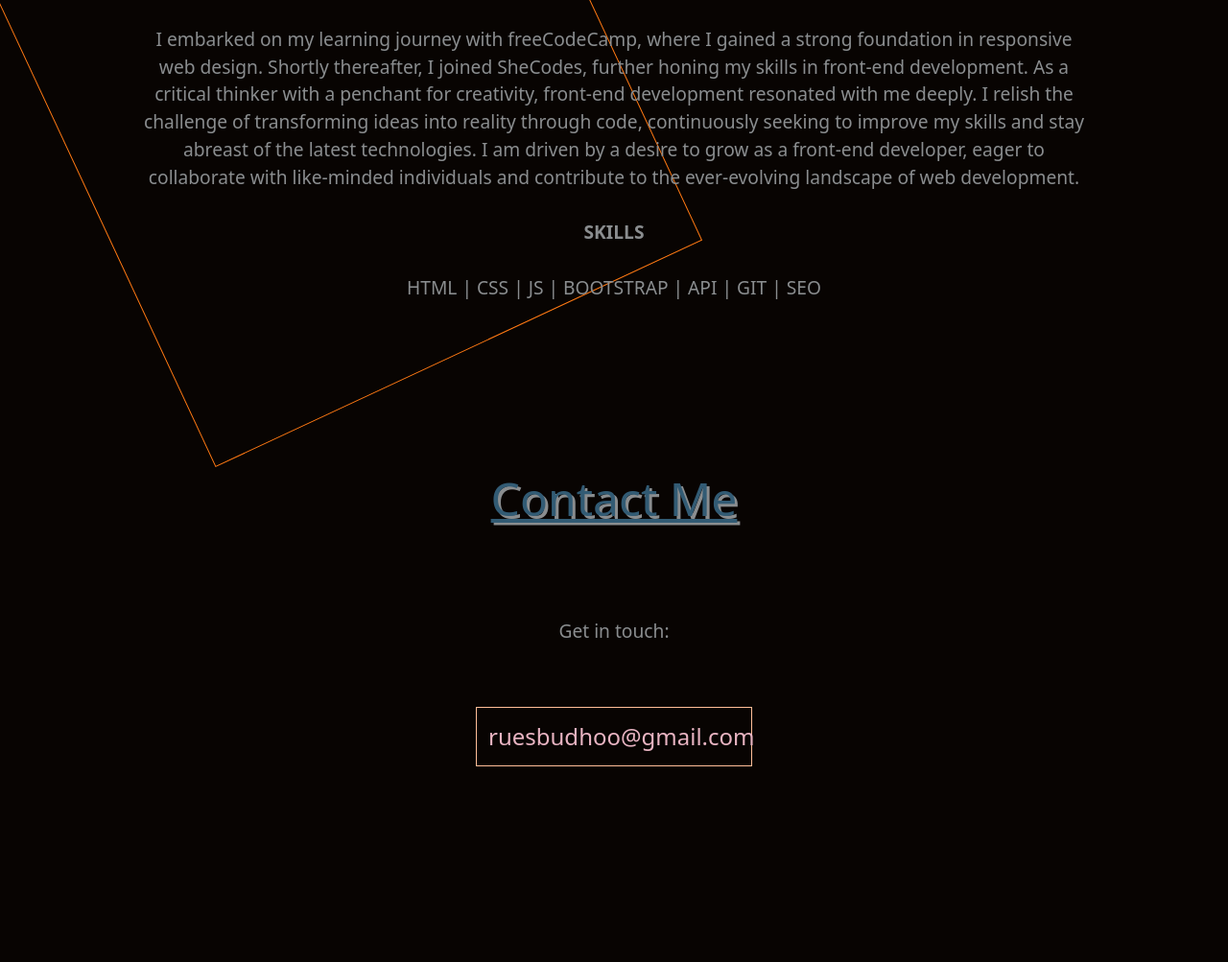
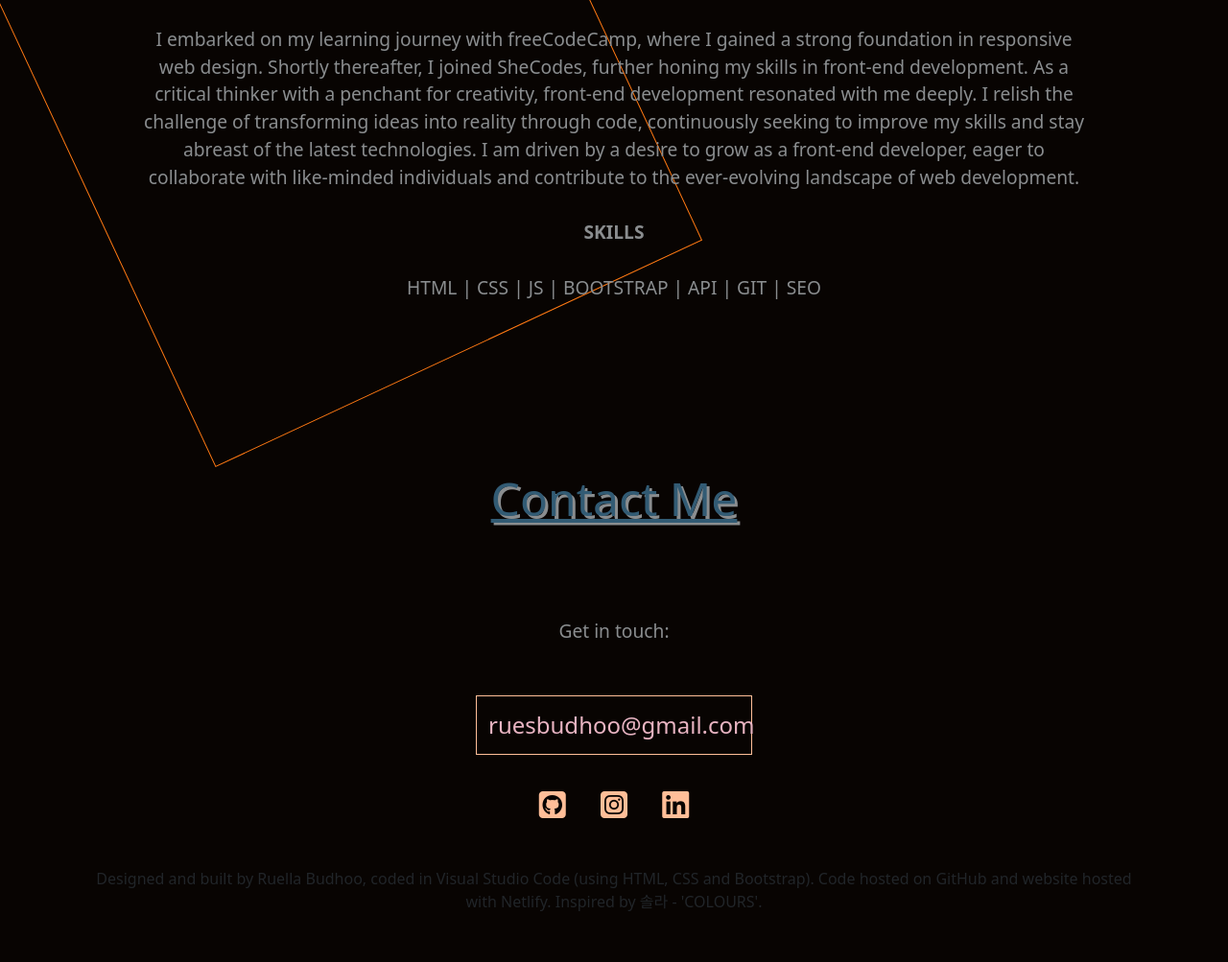
Before and after one commit to Ruella-De-Vil/Personal-Portfolio, a plain HTML site: page index.html in a window 1280 px wide. Shown: the part 1800-2803 px from the top of the page at 96% size. Before the commit the page ends 2647 px from the top, so only its background shows below. Drawn offline with nearby package versions, Linux system fonts and the light colour scheme; a web font is replaced by a local one.

Commit message:
Added footer

```diff
--- a/index.html
+++ b/index.html
@@ -113,6 +113,16 @@
          <a href="mailto:ruesbudhoo@gmail.com" class="email-btn">ruesbudhoo@gmail.com</a>
       </section>
     </main>
+    <footer>
+        <a href="https://github.com/Ruella-De-Vil" class="text-decoration-none" title="Ruella's GitHub">
+          <i class="fa-brands fa-square-github fa-2xl icon p-3"></i>
+        </a>
+        <i class="fa-brands fa-square-instagram fa-2xl icon p-3"></i>
+        <i class="fa-brands fa-linkedin fa-2xl icon p-3"></i>
+        <p class="p-5 ms-5 me-5">
+          Designed and built by Ruella Budhoo, coded in Visual Studio Code (using HTML, CSS and Bootstrap). Code hosted on GitHub and website hosted with Netlify. Inspired by 솔라 - 'COLOURS'.
+        </p>
+    </footer>
     <script src="src/script.js"></script>
 </body>
     </html>
--- a/src/styles.css
+++ b/src/styles.css
@@ -49,7 +49,6 @@ body::-webkit-scrollbar-thumb {
 
 main {
     overflow: hidden;
-    margin-bottom: -500rem;
 }
 
 .icon {
@@ -242,7 +241,7 @@ img:hover {
     color: var(--bubble-gum-pink);
     font-size: 1.5em;
     padding: 0.5em;
-    margin: 2em;
+    margin: 1.5em;
     border: 1px solid var(--reborn-beige);
     display: inline-block;
     width: 12em;
```
